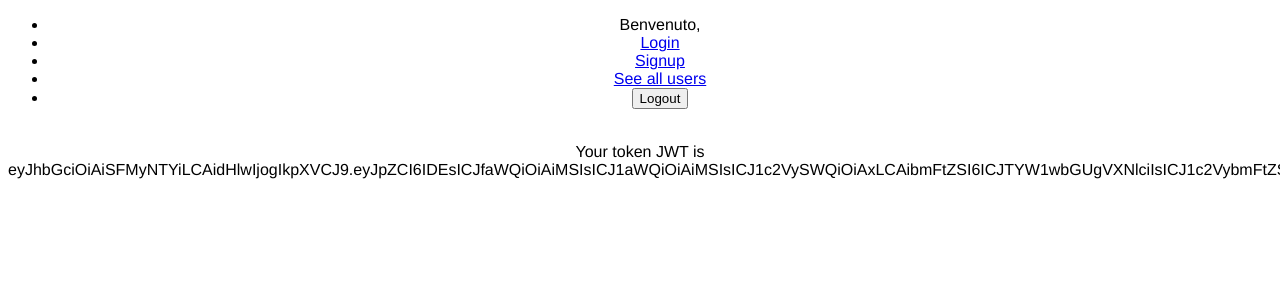
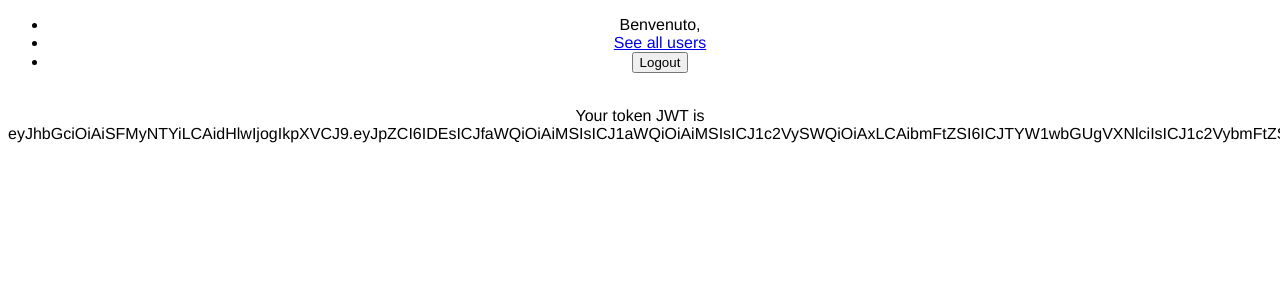
Before and after one commit to enricopiseddu/vue_frontend, a Vue app: page / in a window 1280 px wide. Shown: the top 300 px of the page. Built offline with nearby package versions, Linux system fonts and the light colour scheme; sample sign-in values are in the browser's storage.

Commit message:
added conditional rendering on navbar

```diff
--- a/src/App.vue
+++ b/src/App.vue
@@ -19,13 +19,13 @@
         <li v-if="storeUser.isLogged" class="nav-item">
             <div class="nav-link active" aria-current="page" to="/">Benvenuto, {{ storeUser.getUsername }}</div>
         </li>
-        <li  class="nav-item">
+        <li  class="nav-item" v-if="!storeUser.isLogged">
             <router-link class="nav-link active" aria-current="page" to="/">Login</router-link>
         </li>
-        <li  class="nav-item">
+        <li  class="nav-item" v-if="!storeUser.isLogged">
             <router-link class="nav-link active" aria-current="page" to="/signup">Signup</router-link>
         </li>
-        <li class="nav-item">
+        <li class="nav-item" v-if="storeUser.isLogged">
             <router-link class="nav-link active" aria-current="page" to="/users">See all users</router-link>
         </li>
 
@@ -56,11 +56,10 @@ export default {
   data(){
           return{
               storeUser : useUserStore()
-              //jwtreceived: ''
           }
     },
 
-    methods:{
+  methods:{
 
       logout(){
         this.storeUser.setToken('');
@@ -70,14 +69,10 @@ export default {
 
         this.$router.push('/');
       }
+    },
 
-
-
-    },
   components: {
-
   }
-
 }
 </script>
 
--- a/src/router/index.js
+++ b/src/router/index.js
@@ -21,7 +21,7 @@ const routes = [
 
     beforeEnter: (to, from, next) => {
 
-      console.log('jwt token is ' + useUserStore().getToken);
+      //console.log('jwt token is ' + useUserStore().getToken);
 
       if (!useUserStore().isLogged ) {
         next(); // Consenti l'accesso
@@ -37,7 +37,7 @@ const routes = [
     component: AllUsers,
     beforeEnter: (to, from, next) => {
 
-      console.log('jwt token is ' + useUserStore().getToken);
+      //console.log('jwt token is ' + useUserStore().getToken);
 
       if (useUserStore().isLogged) {
         next(); // Consenti l'accesso
```
Also changed, not shown: src/views/LoginPage.vue (+3 -4 lines).
